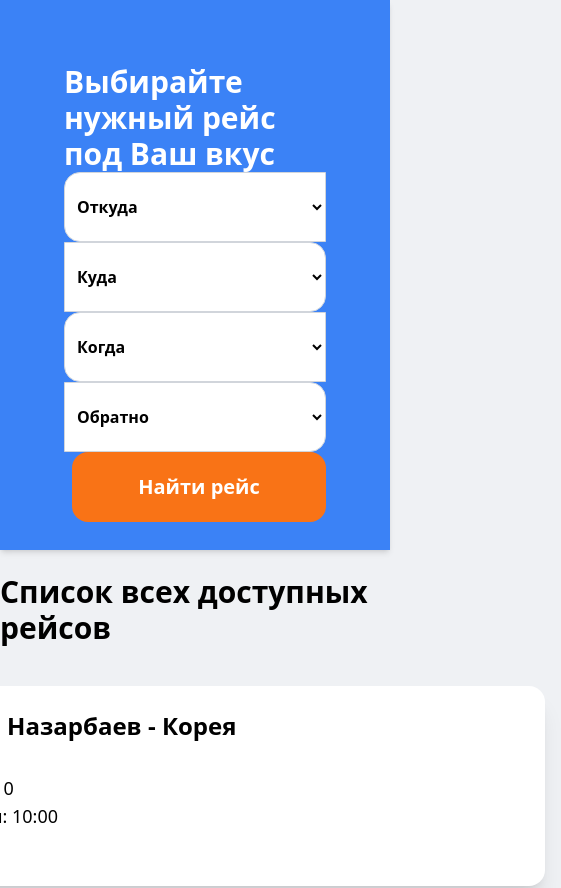
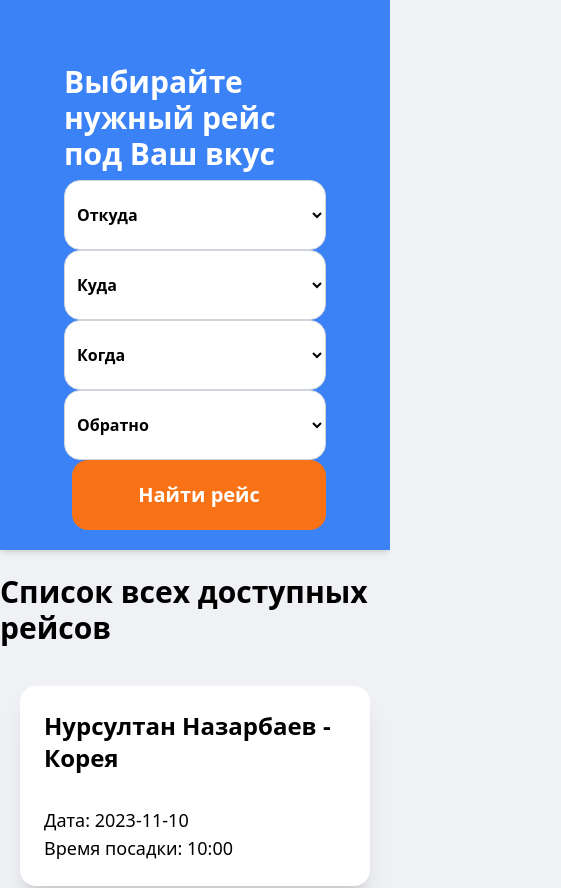
Before and after one commit to kimoleg200301/flyticket, a React (Create React App) app in the folder frontend/flyticket/: page / in a window 390 px wide. Shown: the top 888 px of the page, 561 px wide, since content can reach past the window. Built offline with nearby package versions, Linux system fonts and the light colour scheme.

Commit message:
minor changes

```diff
--- a/frontend/flyticket/src/components/FlightCard.tsx
+++ b/frontend/flyticket/src/components/FlightCard.tsx
@@ -13,7 +13,7 @@ interface FlightProps {
 const FlightCard: React.FC<FlightProps> = ({ id, departure, arrival, date, time }) => {
   return (
     <Link to={`/FlightDetailsPage/${id}`}>
-      <div className='h-200 w-700 m-4 p-6 bg-white shadow-xl rounded-16'>
+      <div className='h-200 w-350 sm:w-700 m-4 p-6 bg-white shadow-xl rounded-16'>
         <h1 className='font-bold text-2xl m-0 p-0'>
           {departure} - {arrival}
         </h1>
--- a/frontend/flyticket/src/pages/FlightDetailsPage.tsx
+++ b/frontend/flyticket/src/pages/FlightDetailsPage.tsx
@@ -24,7 +24,6 @@ const FlightDetailsPage: React.FC = () => {
 
   useEffect(() => {
     setFlights(flightsData); // данные якобы берутся из сервера
-
   }, []);
 
   useEffect(() => {
@@ -41,27 +40,33 @@ const FlightDetailsPage: React.FC = () => {
   console.log(flight);
 
   return (
-    <div style={styles.pageContainer}>
-      <div style={styles.detailsContainer}>
-        {flight ? (
-          <>
-            <h2 style={styles.route}>{flight.departure} - {flight.arrival}</h2>
-            <p>Имя пользователя: {/*flight.username*/"Тажи Нурдаулет"}</p>
-            <p>Дата рейса: {flight.date}</p>
-            <p>Номер рейса: {flight.flightNumber}</p>
-            <div style={styles.seats}>
-              <p>Места (Эконом): {flight.seats.economy}</p>
-              <p>Места (Бизнес): {flight.seats.business}</p>
-              <p>Места (Первый класс): {flight.seats.firstClass}</p>
-            </div>
-            <button style={styles.button}>Забронировать рейс</button>
-          </>
-        ) : (
-          <h2>Рейс не найден!</h2>
-        )}
-      </div>
-    </div>
+    <>
+
+    </>
   );
+
+  // return (
+  //   <div style={styles.pageContainer}>
+  //     <div style={styles.detailsContainer}>
+  //       {flight ? (
+  //         <>
+  //           <h2 style={styles.route}>{flight.departure} - {flight.arrival}</h2>
+  //           <p>Имя пользователя: {/*flight.username*/"Тажи Нурдаулет"}</p>
+  //           <p>Дата рейса: {flight.date}</p>
+  //           <p>Номер рейса: {flight.flightNumber}</p>
+  //           <div style={styles.seats}>
+  //             <p>Места (Эконом): {flight.seats.economy}</p>
+  //             <p>Места (Бизнес): {flight.seats.business}</p>
+  //             <p>Места (Первый класс): {flight.seats.firstClass}</p>
+  //           </div>
+  //           <button style={styles.button}>Забронировать рейс</button>
+  //         </>
+  //       ) : (
+  //         <h2>Рейс не найден!</h2>
+  //       )}
+  //     </div>
+  //   </div>
+  // );
 };
 
 // const FlightDetailsPage: React.FC<Flights> = ({
@@ -90,39 +95,39 @@ const FlightDetailsPage: React.FC = () => {
 //   );
 // };
 
-const styles = {
-  pageContainer: {
-    display: 'flex',
-    justifyContent: 'flex-start' as 'flex-start',
-    padding: '2rem',
-    minHeight: '100vh',
-  },
-  detailsContainer: {
-    maxWidth: '400px',
-    padding: '1.5rem',
-    borderRadius: '8px',
-    backgroundColor: '#ffffff',
-    boxShadow: '0 4px 8px rgba(0, 0, 0, 0.1)',
-  },
-  route: {
-    color: '#00796b',
-    fontSize: '1.5rem',
-    marginBottom: '1rem',
-  },
-  seats: {
-    marginTop: '1rem',
-    marginBottom: '1.5rem',
-  },
-  button: {
-    width: '100%',
-    padding: '0.8rem',
-    borderRadius: '4px',
-    backgroundColor: '#00796b',
-    color: '#ffffff',
-    border: 'none',
-    cursor: 'pointer',
-    fontWeight: 'bold' as 'bold',
-  },
-};
+// const styles = {
+//   pageContainer: {
+//     display: 'flex',
+//     justifyContent: 'flex-start' as 'flex-start',
+//     padding: '2rem',
+//     minHeight: '100vh',
+//   },
+//   detailsContainer: {
+//     maxWidth: '400px',
+//     padding: '1.5rem',
+//     borderRadius: '8px',
+//     backgroundColor: '#ffffff',
+//     boxShadow: '0 4px 8px rgba(0, 0, 0, 0.1)',
+//   },
+//   route: {
+//     color: '#00796b',
+//     fontSize: '1.5rem',
+//     marginBottom: '1rem',
+//   },
+//   seats: {
+//     marginTop: '1rem',
+//     marginBottom: '1.5rem',
+//   },
+//   button: {
+//     width: '100%',
+//     padding: '0.8rem',
+//     borderRadius: '4px',
+//     backgroundColor: '#00796b',
+//     color: '#ffffff',
+//     border: 'none',
+//     cursor: 'pointer',
+//     fontWeight: 'bold' as 'bold',
+//   },
+// };
 
 export default FlightDetailsPage;
--- a/frontend/flyticket/src/pages/MainPage.tsx
+++ b/frontend/flyticket/src/pages/MainPage.tsx
@@ -21,6 +21,25 @@ interface Flight {
 
 const MainPage: React.FC = () => {
   const [flights, setFlights] = useState<Flight []>([]);
+  const [resultSelects, setResultSelects] = useState<Flight []>([]);
+
+  const [selectDeparture, setSelectDeparture] = useState<string>('');
+  const [selectArrival, setSelectArrival] = useState<string>('');
+  const [selectDate, setSelectDate] = useState<string>('');
+
+  const handleChangeDeparture = (event: React.ChangeEvent<HTMLSelectElement>) => {
+    setSelectDeparture(event.target.value);
+  }
+  const handleChangeArrival = (event: React.ChangeEvent<HTMLSelectElement>) => {
+    setSelectArrival(event.target.value);
+  }
+  const handleChangeDate = (event: React.ChangeEvent<HTMLSelectElement>) => {
+    setSelectDate(event.target.value);
+  }
+
+  useEffect(() => {
+
+  }, []);
 
   useEffect(() => {
     setFlights(flightsData); // данные якобы берутся из сервера
@@ -54,26 +73,35 @@ const MainPage: React.FC = () => {
   return (
     <>
     <div className="h-550 sm:h-300 p-16 bg-blue-500 shadow-md flex flex-wrap sm:flex-nowrap items-center justify-center">
-      <h1 className='font-bold text-3xl text-white sm:-translate-x-4 sm:-translate-y-4'>Выбирайте нужный рейс под Ваш вкус</h1>
-      <select id="point_of_departure" className="h-70 w-350 font-bold sm:-translate-x-4 sm:-translate-y-4 bg-white border border-gray-300 rounded-16 rounded-tr-none rounded-br-none p-2">
+      <h1 className='mb-2 font-bold text-3xl text-white sm:-translate-x-4 sm:-translate-y-4'>Выбирайте нужный рейс под Ваш вкус</h1>
+      <select id="point_of_departure" onChange={handleChangeDeparture} className="h-70 w-350 font-bold sm:-translate-x-4 sm:-translate-y-4 bg-white border border-gray-300 rounded-16 sm:rounded-tr-none sm:rounded-br-none p-2">
         <option value="">Откуда</option>
-        <option value="option1">Опция 1</option>
-        <option value="option2">Опция 2</option>
-        <option value="option3">Опция 3</option>
+        {flights.map((departure_) => (
+          <>
+          <option value={`departure_${departure_.id}`}>{departure_.departure}</option>
+          </>
+        )
+        )}
       </select>
-      <select id="point_of_arrival" className="h-70 w-350 font-bold sm:-translate-x-4 sm:-translate-y-4 bg-white border border-gray-300 rounded-16 rounded-tl-none rounded-bl-none p-2">
+      <select id="point_of_arrival" onChange={handleChangeArrival} className="h-70 w-350 font-bold sm:-translate-x-4 sm:-translate-y-4 bg-white border border-gray-300 rounded-16 sm:rounded-tl-none sm:rounded-bl-none p-2">
         <option value="">Куда</option>
-        <option value="option1">Опция 1</option>
-        <option value="option2">Опция 2</option>
-        <option value="option3">Опция 3</option>
+        {flights.map((arrival_) => (
+          <>
+          <option value={`arrival_${arrival_.id}`}>{arrival_.arrival}</option>
+          </>
+        )
+        )}
       </select>
-      <select id="date_of_dispatch" className="h-70 w-350 font-bold sm:-translate-x-4 sm:-translate-y-4 bg-white border border-gray-300 rounded-16 rounded-tr-none rounded-br-none p-2">
+      <select id="date_of_dispatch" onChange={handleChangeDate} className="h-70 w-350 font-bold sm:-translate-x-4 sm:-translate-y-4 bg-white border border-gray-300 rounded-16 sm:rounded-tr-none sm:rounded-br-none p-2">
         <option value="">Когда</option>
-        <option value="option1">Опция 1</option>
-        <option value="option2">Опция 2</option>
-        <option value="option3">Опция 3</option>
+        {flights.map((date_) => (
+          <>
+          <option value={`date_${date_.id}`}>{date_.date}</option>
+          </>
+        )
+        )}
       </select>
-      <select id="date_of_departure" className="h-70 w-350 font-bold sm:-translate-x-4 sm:-translate-y-4 bg-white border border-gray-300 rounded-16 rounded-tl-none rounded-bl-none p-2">
+      <select id="date_of_departure" className="h-70 w-350 font-bold sm:-translate-x-4 sm:-translate-y-4 bg-white border border-gray-300 rounded-16 sm:rounded-tl-none sm:rounded-bl-none p-2">
         <option value="">Обратно</option>
         <option value="option1">Опция 1</option>
         <option value="option2">Опция 2</option>
@@ -82,15 +110,26 @@ const MainPage: React.FC = () => {
       <button className='h-70 w-350 ml-2 p-2 font-bold sm:-translate-x-4 sm:-translate-y-4 text-xl text-white bg-orange-500 rounded-16'>Найти рейс</button>
     </div>
     <div className='mt-6 mb-6 flex items-center justify-center'>
+      {selectDeparture || selectArrival || selectDate ? (
+        <h1 className='font-bold text-3xl'>Список найденных рейсов</h1>
+      ) : (
         <h1 className='font-bold text-3xl'>Список всех доступных рейсов</h1>
+      )
+    }
+
     </div>
-    {flights.map((FlightDetailsPage) => (
+    {selectDeparture || selectArrival || selectDate ? (
+      <div></div>
+      ) : (
+        flights.map((FlightDetailsPage) => (
           <>
           <div className='flex items-center justify-center'>
             <FlightCard key={FlightDetailsPage.id} {...FlightDetailsPage} />
           </div>
           </>
-    ))}
+        ))
+      )
+    }
     </>
   );
 };
```
Lines whose indentation alone changed are shown as unchanged.
